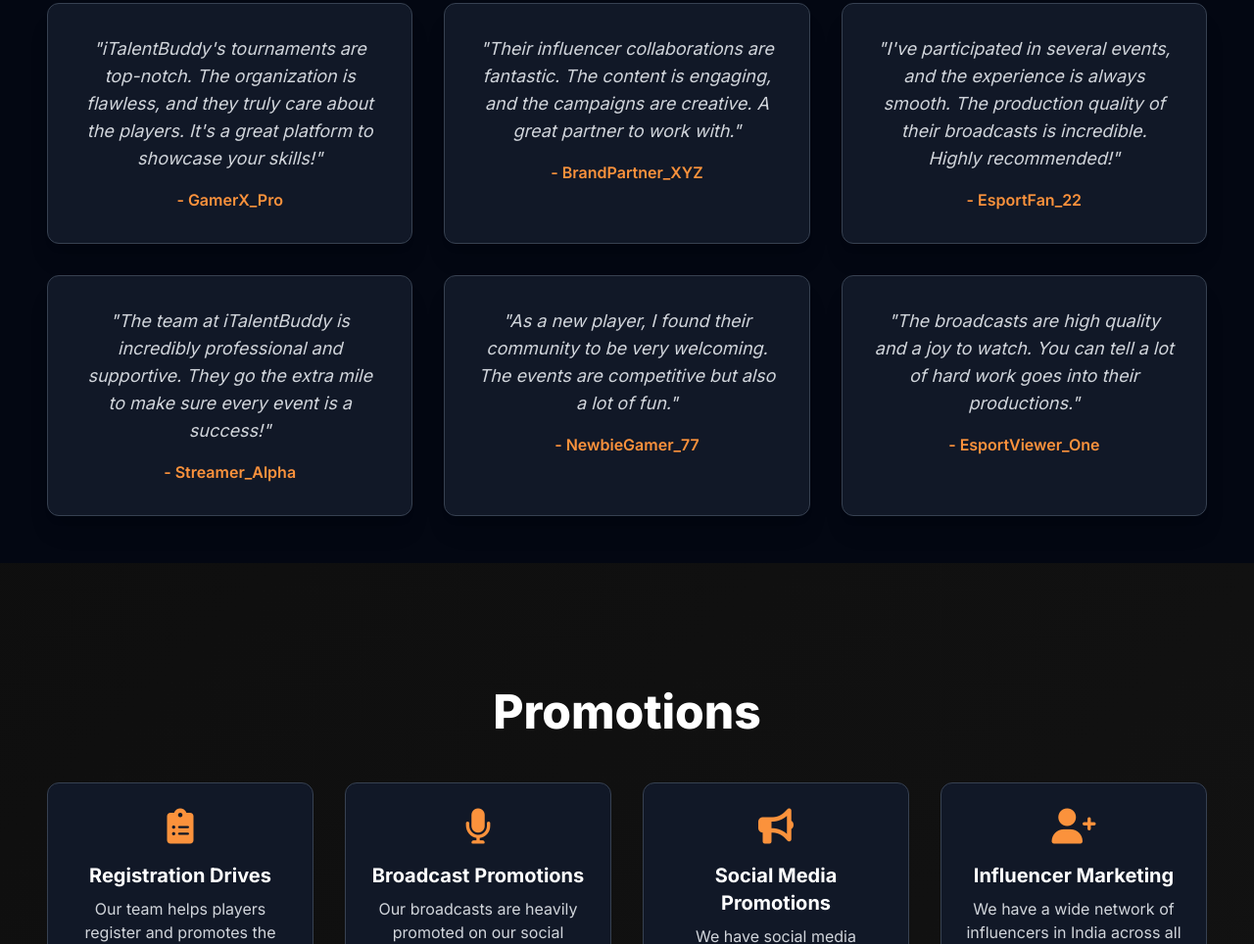
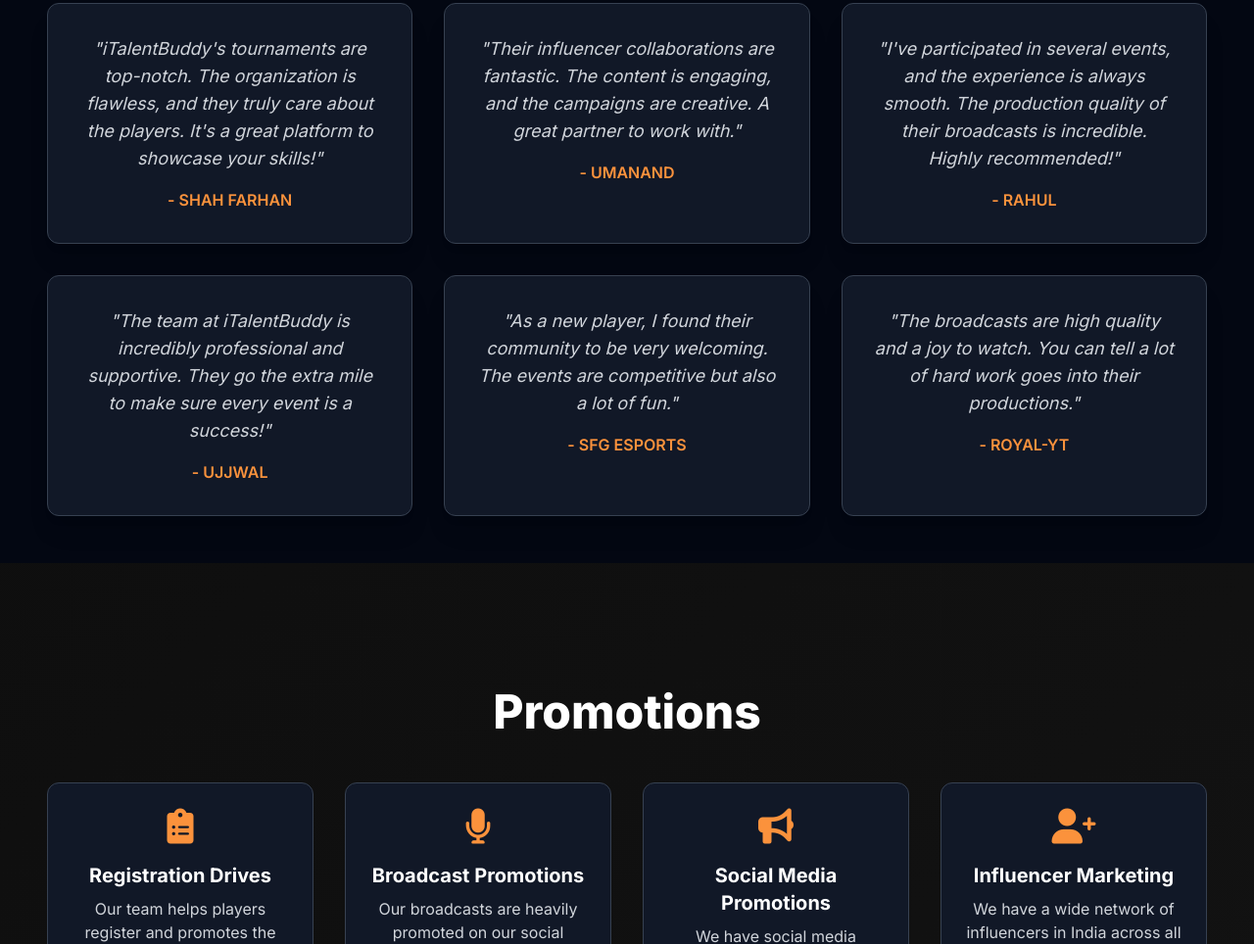
Before and after one commit to Shahfarhan01/ITALENTBUDDY, a plain HTML site: page index.html in a window 1280 px wide. Shown: the part 1661-2625 px from the top of the page at 98% size. Drawn offline with nearby package versions, Linux system fonts and the light colour scheme.

Commit message:
HTML UPDATED

```diff
--- a/index.html
+++ b/index.html
@@ -121,38 +121,38 @@
                         <p class="italic text-lg text-gray-300 mb-4">
                             "iTalentBuddy's tournaments are top-notch. The organization is flawless, and they truly care about the players. It's a great platform to showcase your skills!"
                         </p>
-                        <div class="font-semibold text-orange-400">- GamerX_Pro</div>
+                        <div class="font-semibold text-orange-400">- SHAH FARHAN</div>
                     </div>
                     <div class="bg-gray-900 border border-gray-700 p-8 rounded-xl shadow-xl transition-all duration-300 hover:scale-105 hover:bg-gray-800 scroll-animate" style="transition-delay: 0.1s;">
                         <p class="italic text-lg text-gray-300 mb-4">
                             "Their influencer collaborations are fantastic. The content is engaging, and the campaigns are creative. A great partner to work with."
                         </p>
-                        <div class="font-semibold text-orange-400">- BrandPartner_XYZ</div>
+                        <div class="font-semibold text-orange-400">- UMANAND</div>
                     </div>
                     <div class="bg-gray-900 border border-gray-700 p-8 rounded-xl shadow-xl transition-all duration-300 hover:scale-105 hover:bg-gray-800 scroll-animate" style="transition-delay: 0.2s;">
                         <p class="italic text-lg text-gray-300 mb-4">
                             "I've participated in several events, and the experience is always smooth. The production quality of their broadcasts is incredible. Highly recommended!"
                         </p>
-                        <div class="font-semibold text-orange-400">- EsportFan_22</div>
+                        <div class="font-semibold text-orange-400">- RAHUL</div>
                     </div>
                     <!-- New Testimonials -->
                     <div class="bg-gray-900 border border-gray-700 p-8 rounded-xl shadow-xl transition-all duration-300 hover:scale-105 hover:bg-gray-800 scroll-animate" style="transition-delay: 0.3s;">
                         <p class="italic text-lg text-gray-300 mb-4">
                             "The team at iTalentBuddy is incredibly professional and supportive. They go the extra mile to make sure every event is a success!"
                         </p>
-                        <div class="font-semibold text-orange-400">- Streamer_Alpha</div>
+                        <div class="font-semibold text-orange-400">- UJJWAL</div>
                     </div>
                     <div class="bg-gray-900 border border-gray-700 p-8 rounded-xl shadow-xl transition-all duration-300 hover:scale-105 hover:bg-gray-800 scroll-animate" style="transition-delay: 0.4s;">
                         <p class="italic text-lg text-gray-300 mb-4">
                             "As a new player, I found their community to be very welcoming. The events are competitive but also a lot of fun."
                         </p>
-                        <div class="font-semibold text-orange-400">- NewbieGamer_77</div>
+                        <div class="font-semibold text-orange-400">- SFG ESPORTS</div>
                     </div>
                     <div class="bg-gray-900 border border-gray-700 p-8 rounded-xl shadow-xl transition-all duration-300 hover:scale-105 hover:bg-gray-800 scroll-animate" style="transition-delay: 0.5s;">
                         <p class="italic text-lg text-gray-300 mb-4">
                             "The broadcasts are high quality and a joy to watch. You can tell a lot of hard work goes into their productions."
                         </p>
-                        <div class="font-semibold text-orange-400">- EsportViewer_One</div>
+                        <div class="font-semibold text-orange-400">- ROYAL-YT</div>
                     </div>
                 </div>
             </div>
```
